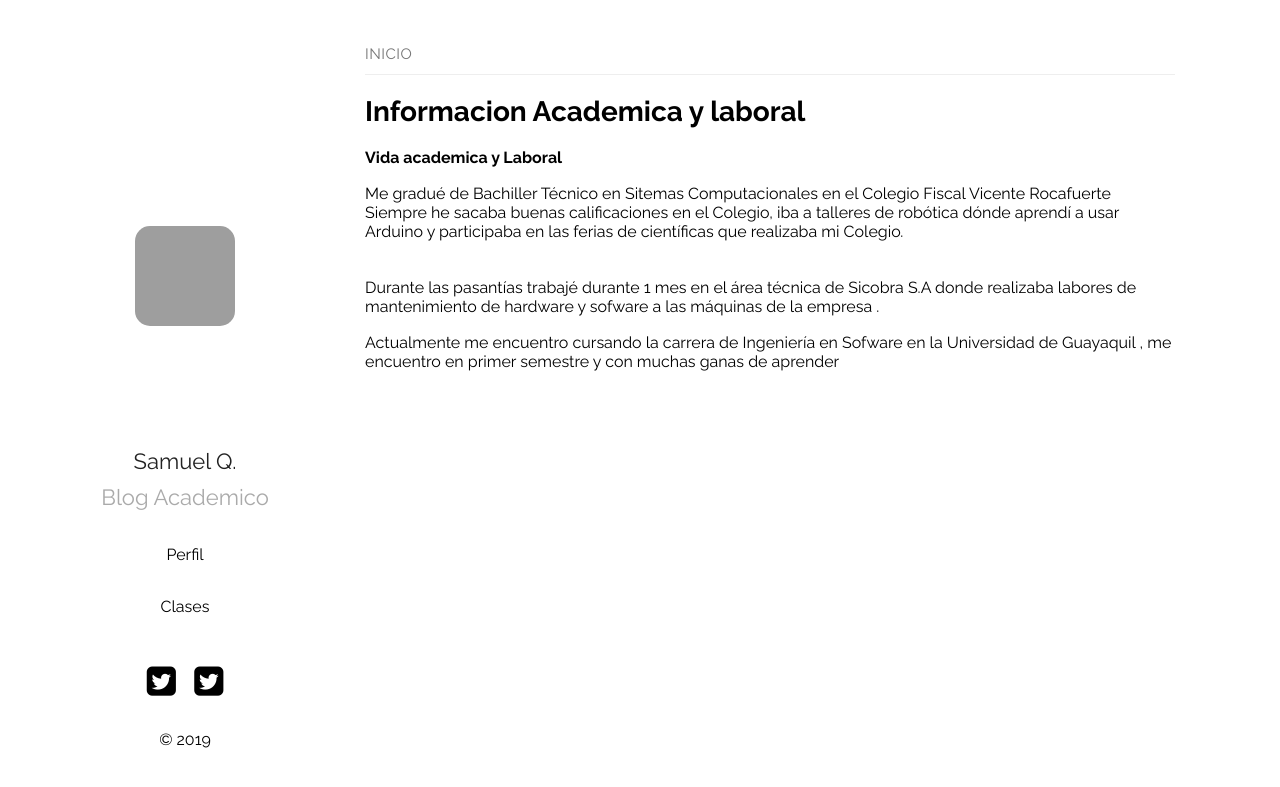
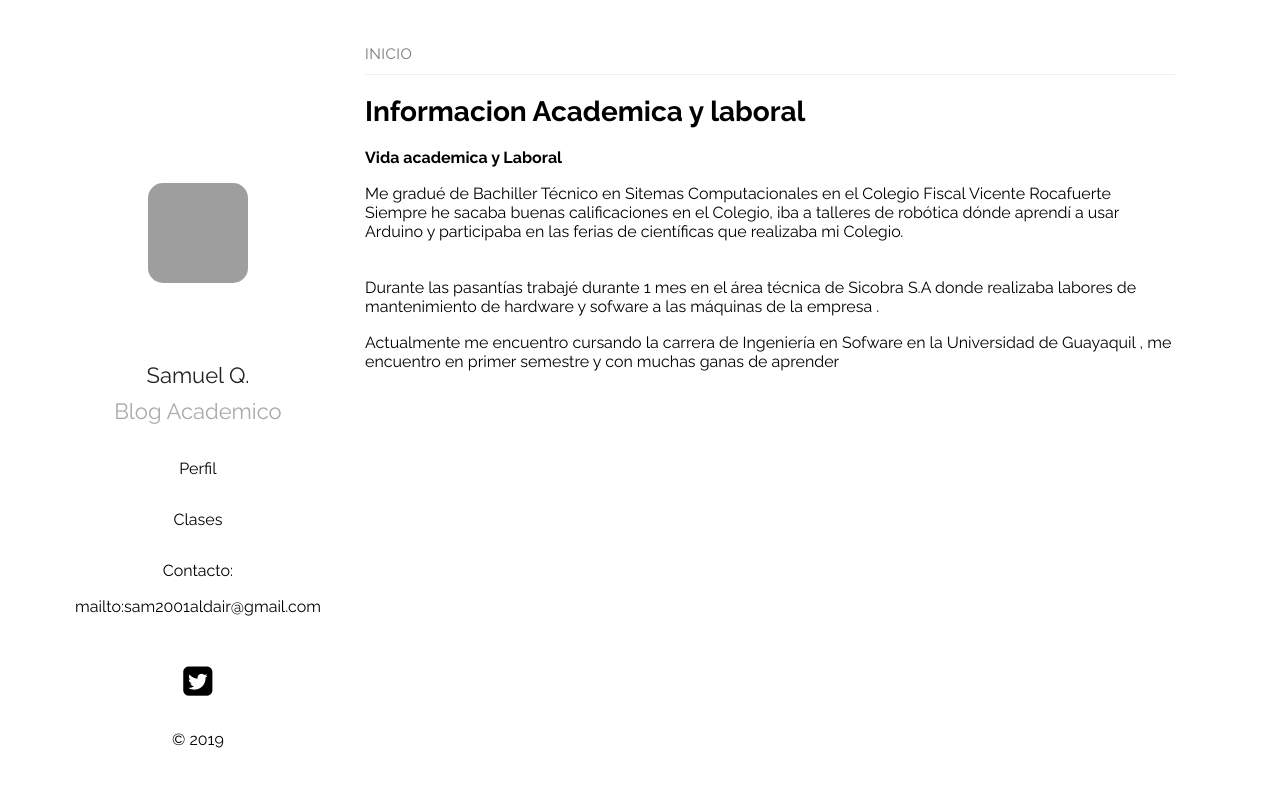
Before and after one commit to sam2001aldair/sam2001aldair.github.io, a Jekyll site: the page built from index.md, in a window 1280 px wide. Shown: the top 787 px of the page. Built offline with Jekyll 4.4.1, drawn with Linux system fonts in a browser that asks for light colours; grey boxes are pictures that could not be loaded.

Commit message:
Update default.html

```diff
--- a/_layouts/default.html
+++ b/_layouts/default.html
@@ -21,6 +21,11 @@
       <p>Clases</p>
     </a>
 
+			<a class="post-link" href="#">
+      <center><p>Contacto:</p></center>
+				<p>mailto:sam2001aldair@gmail.com</p>
+    </a>
+
       <p>  </p>
     </a>
 			<ul class="social">
@@ -32,9 +37,6 @@
                 {%- endif -%}
                 {%- if site.plainwhite.social_links.twitter -%}
                 <a href="https://twitter.com/{{ site.plainwhite.social_links.twitter }}"><li><i class="icon-twitter-squared"></i></li></a>
-                {%- endif -%}
-	        {%- if site.plainwhite.social_links.twitter -%}
-                <a href="https://facebook.com/{{ site.plainwhite.social_links.facebook }}"><li><i class="icon-twitter-squared"></i></li></a>
                 {%- endif -%}
 			</ul>
 			<p>&copy; 2019</p>
```
